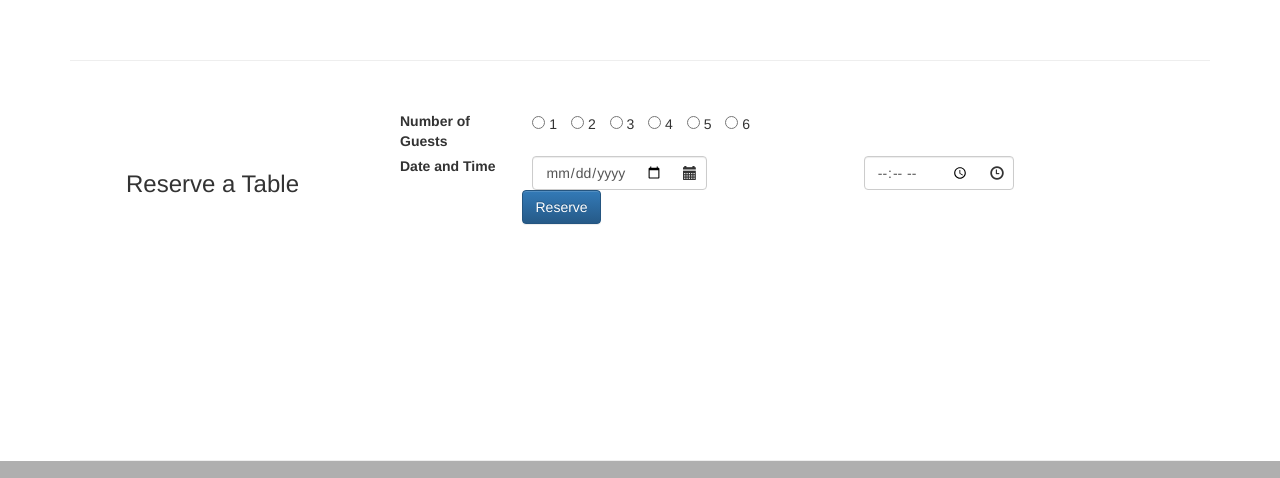
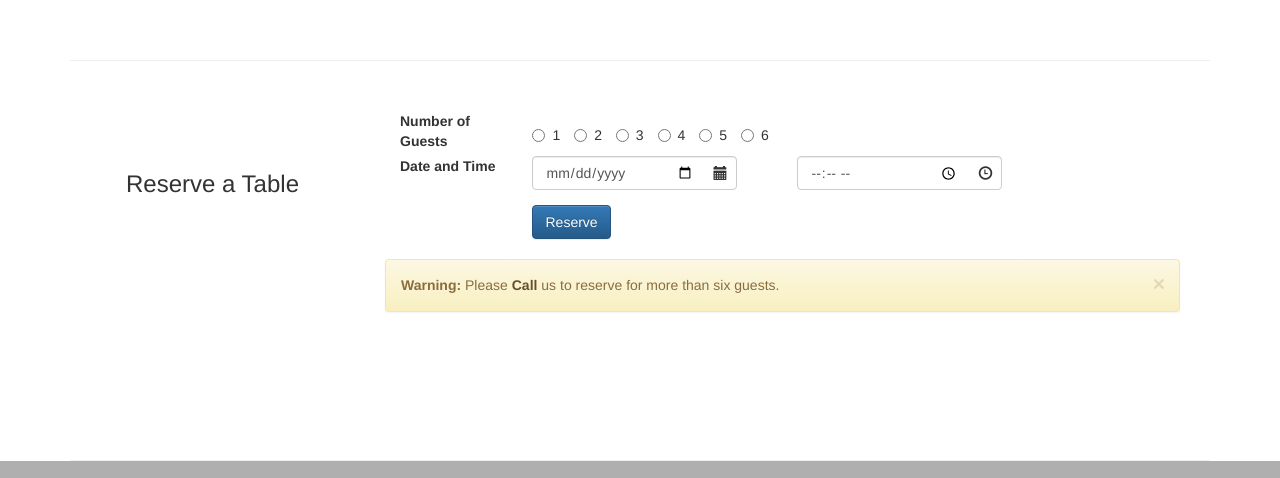
Before and after one commit to dhoyosm/simple-bootstrap-project, a plain HTML site: page index.html in a window 1280 px wide. Shown: the part 1654-2132 px from the top of the page. Drawn offline with nearby package versions, Linux system fonts and the light colour scheme.

Commit message:
Assignment 2, Task 3, adds form

```diff
--- a/index.html
+++ b/index.html
@@ -159,7 +159,7 @@
                 <h3 align=center>Reserve a Table</h3>
             </div>
             <div class="col-xs-12 col-sm-9">
-                <form class="form-inline">
+                <form class="form-horizontal">
                     <div class="col-xs-12 ">
                         <div class="col-sm-2">
                             <label><strong>Number of Guests</strong></label>
@@ -191,24 +191,32 @@
                         <div class="col-sm-2">
                             <label><strong>Date and Time</strong></label>
                         </div>
-                        <div class="col-sm-5">
-                            <div class="form-group has-feedback">
+                        <div class="col-sm-4">
+                            <div class="form-group has-feedback col-sm-12">
                                 <input type="date" class="form-control" id="reservationdate" placeholder="Date">
                                 <span class="glyphicon glyphicon-calendar form-control-feedback"></span>
                             </div>
                         </div>
-                        <div class="col-sm-5">
-                            <div class="form-group has-feedback">
+                        <div class="col-sm-4">
+                            <div class="form-group has-feedback col-sm-12">
                                 <input type="time" class="form-control" id="reservationtime" placeholder="Time">
                                 <span class="glyphicon glyphicon-time form-control-feedback"></span>
                             </div>
                         </div>
                     </div>
+                    <div class="col-xs-12 ">
                         <div class="col-xs-2">
                             <p> </p>
                         </div>
                         <div class="col-xs-5">
                             <button type="submit" class="btn btn-primary">Reserve</button>
+                        </div>
+                    </div>
+                    <div class="col-xs-12 ">
+                        <br>
+                        <div class="alert alert-warning alert-dismissible col-xs-12" role="alert">
+                            <button type="button" class="close" data-dismiss="alert" aria-label="Close"><span aria-hidden="true">&times;</span></button>
+                            <strong>Warning:</strong> Please <a href="tel:+85212345678" class="alert-link">Call</a> us to reserve for more than six guests.
                         </div>
                     </div>
                 </form>
```
Lines whose indentation alone changed are shown as unchanged.
